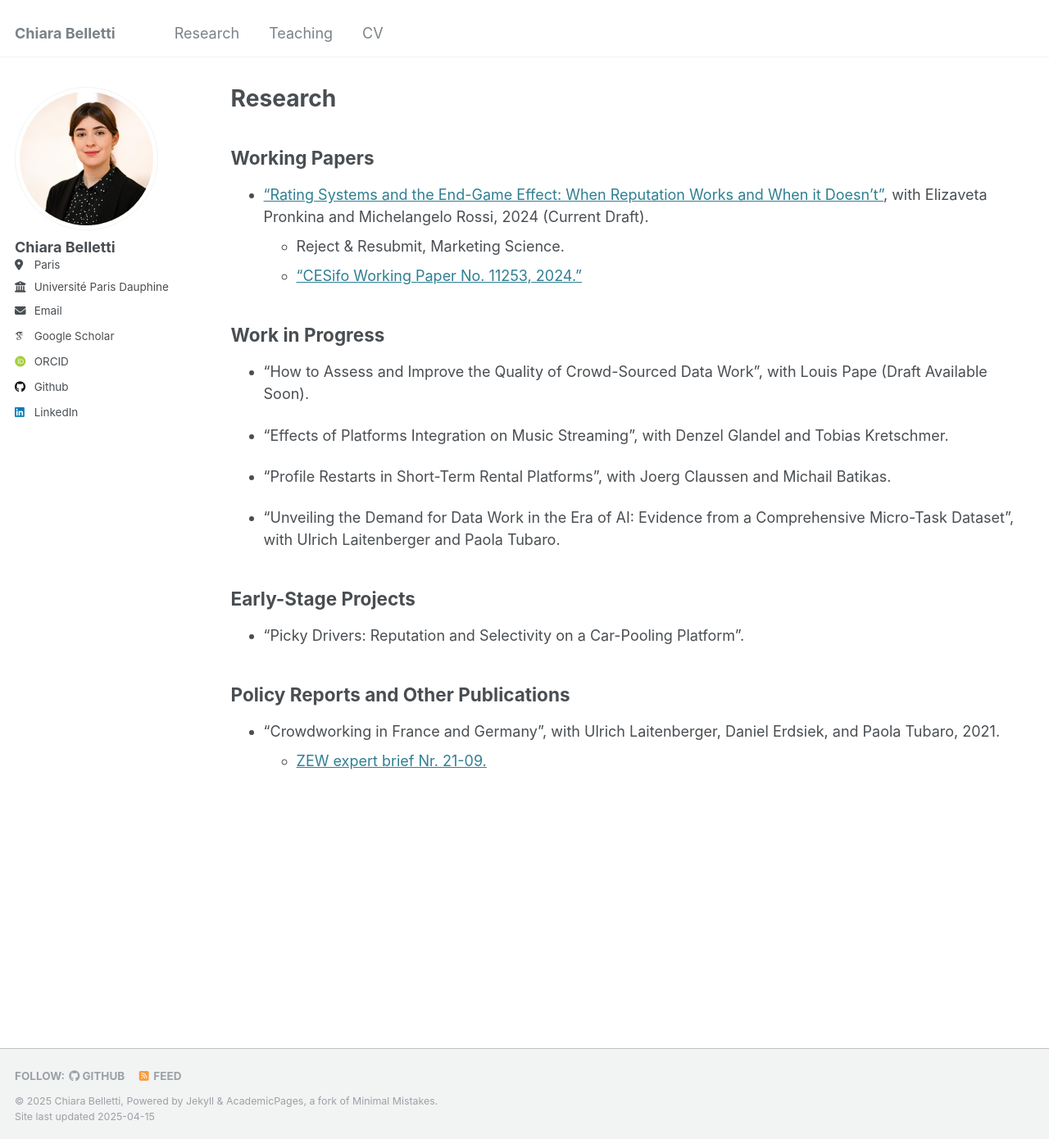
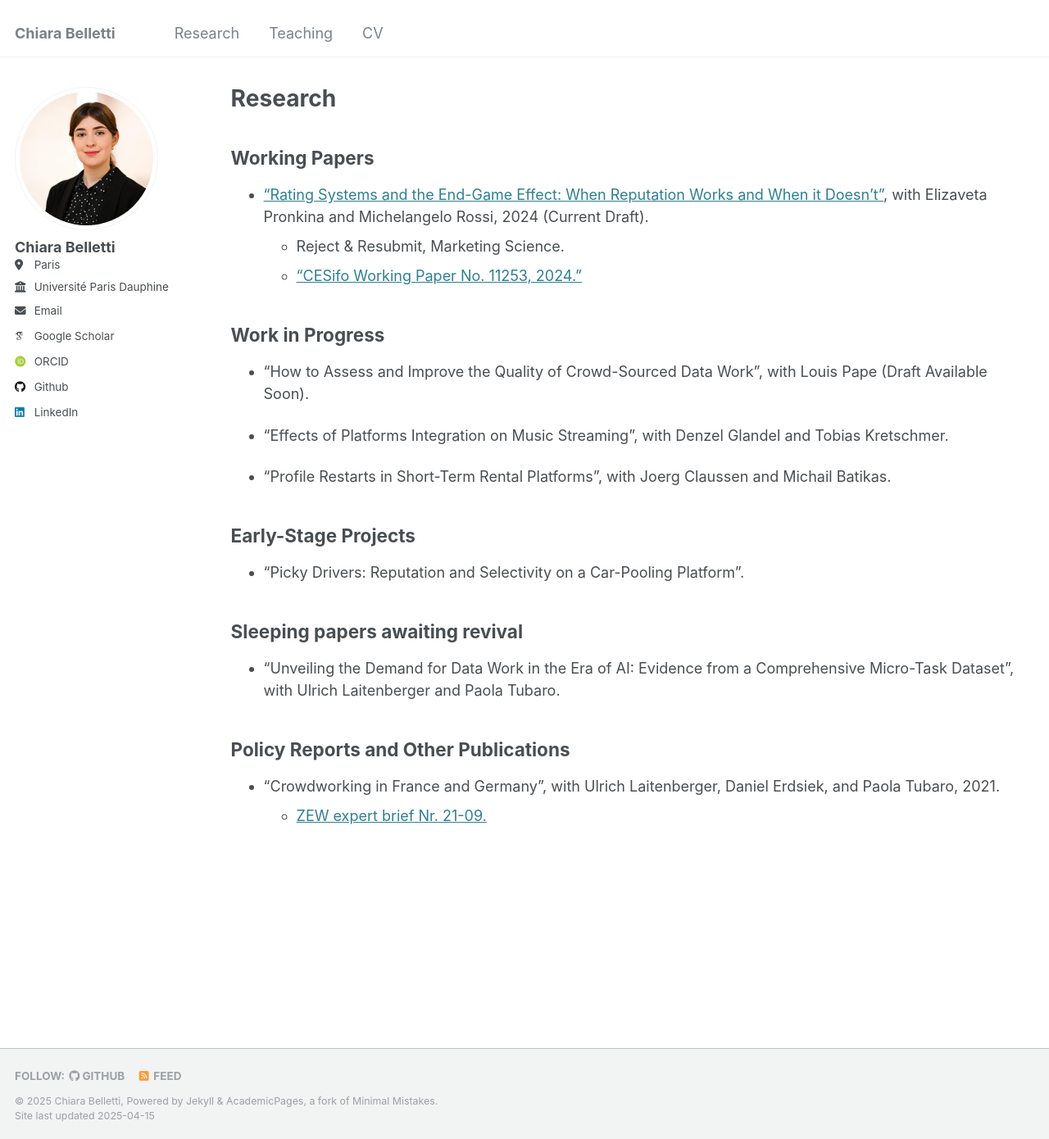
Before and after one commit to ChiaraBelletti/ChiaraBelletti.github.io, a Jekyll site: the page built from _pages/research.md, in a window 1280 px wide and 1390 px high. Shown: the whole window at 82% size. Built offline with Jekyll 4.4.1, drawn with Linux system fonts in a browser that asks for light colours; some web fonts are replaced.

Commit message:
Update research.md

```diff
--- a/_pages/research.md
+++ b/_pages/research.md
@@ -26,11 +26,14 @@ Work in Progress
 
 * "Profile Restarts in Short-Term Rental Platforms", with Joerg Claussen and Michail Batikas.
 
-* "Unveiling the Demand for Data Work in the Era of AI: Evidence from a Comprehensive Micro-Task Dataset", with Ulrich Laitenberger and Paola Tubaro.
 
 Early-Stage Projects
 -----
 * "Picky Drivers: Reputation and Selectivity on a Car-Pooling Platform".
+
+Sleeping papers awaiting revival
+-----
+* "Unveiling the Demand for Data Work in the Era of AI: Evidence from a Comprehensive Micro-Task Dataset", with Ulrich Laitenberger and Paola Tubaro.
 
 
 Policy Reports and Other Publications
```
